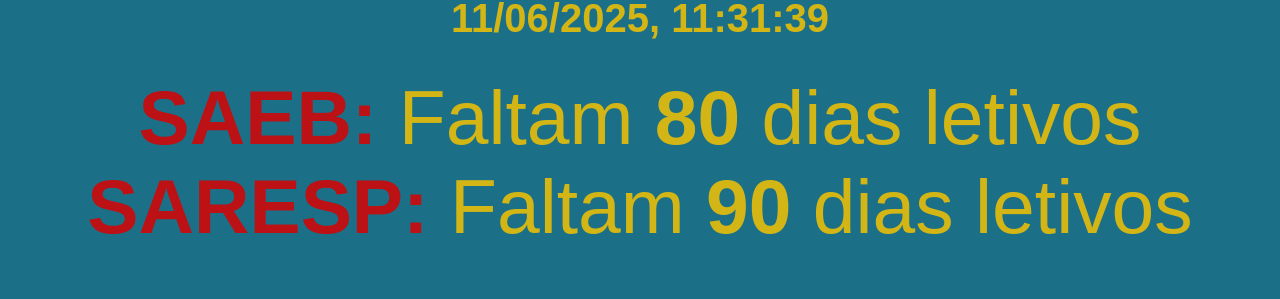
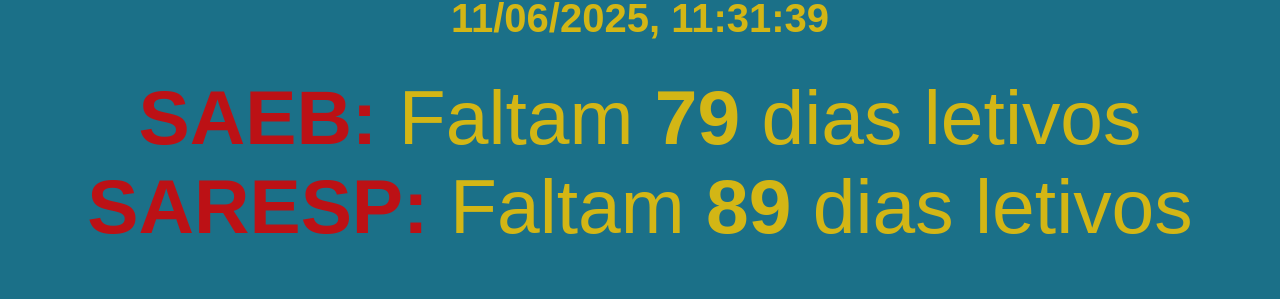
Before and after one commit to PEC-Dailton/PROVAS-SAEB-SARESP-, a plain HTML site: page index.html in a window 1280 px wide. Shown: the part 283-582 px from the top of the page. Drawn offline with Linux system fonts and the light colour scheme.

Commit message:
Update index.html

```diff
--- a/index.html
+++ b/index.html
@@ -31,11 +31,11 @@
 
 <div>
     <div class="blink" id="prova1">
-        <strong><span class="blue">SAEB: </span></strong>  Faltam <strong>80</strong> dias letivos
+        <strong><span class="blue">SAEB: </span></strong>  Faltam <strong>79</strong> dias letivos
     </div>
 
     <div class="blink" id="prova2">
-        <strong><span class="blue">SARESP: </span></strong>  Faltam <strong>90</strong> dias letivos
+        <strong><span class="blue">SARESP: </span></strong>  Faltam <strong>89</strong> dias letivos
     </div>
 </div>
 
```
